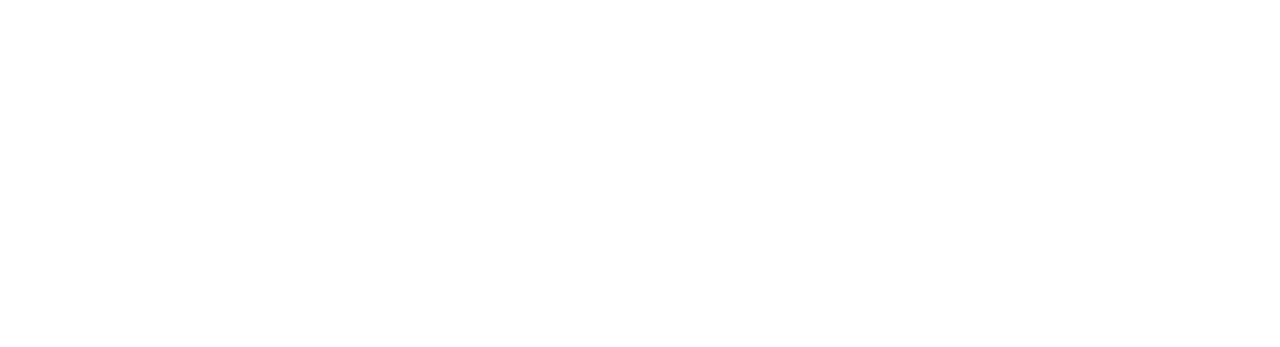
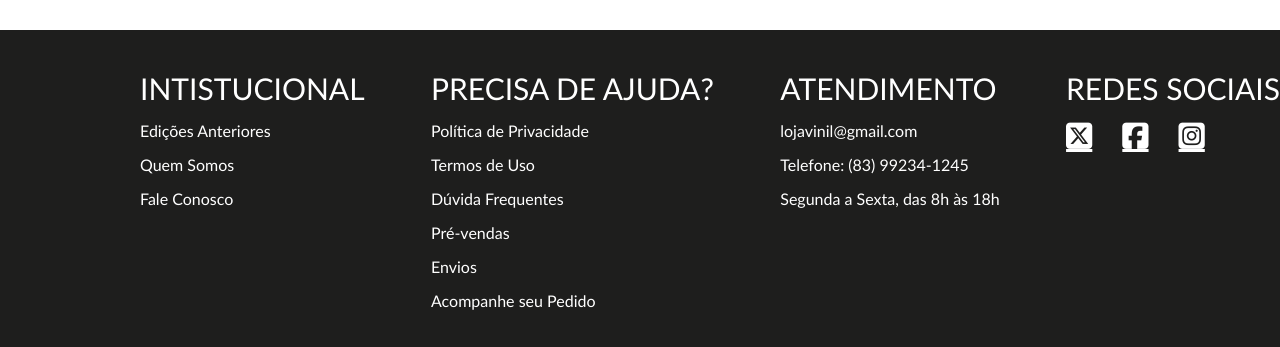
Before and after one commit to Pedro-Vitor21J/loja_vinil, an Angular app: page / in a window 1280 px wide. Shown: the part 1876-2223 px from the top of the page. Before the commit the page ends 1706 px from the top, so only its background shows below. Built offline with nearby package versions, Linux system fonts and the light colour scheme.

Commit message:
Feat(footer): Cria footer

```diff
--- a/src/app/components/pages/catalog/catalog.component.html
+++ b/src/app/components/pages/catalog/catalog.component.html
@@ -2,7 +2,6 @@
 <app-header></app-header>
 
 <!--Vinis Card-->
-
 <div class="vinly_card_group">
     @for (vinly of vinlys; track vinly.title) {
         <app-vinlycard
@@ -13,3 +12,5 @@
         />
         }
 </div>
+<!--Rodapé-->
+<app-footer></app-footer>
--- a/src/app/components/pages/catalog/catalog.component.ts
+++ b/src/app/components/pages/catalog/catalog.component.ts
@@ -3,12 +3,13 @@
 import { VinlycardComponent } from "../../template/vinlycard/vinlycard.component";
 import { vinly } from '../../model/vinly';
 import { vinly_mock } from '../../../../mock/mocks';
+import { FooterComponent } from "../../template/footer/footer.component";
 
 
 
 @Component({
   selector: 'app-catalog',
-  imports: [HeaderComponent, VinlycardComponent],
+  imports: [HeaderComponent, VinlycardComponent, FooterComponent],
   templateUrl: './catalog.component.html',
   styleUrl: './catalog.component.css'
 })
--- /dev/null
+++ b/src/app/components/template/footer/footer.component.css
@@ -0,0 +1,48 @@
+.footer {
+    width: auto;
+    background-color: var(--lightBlack);
+}
+
+.footer_container {
+    width: 100%;
+    max-width: 1280px;
+    padding-left: 14rem;
+    display: flex;
+    justify-content: space-between;
+    height: 41.1rem;
+    font-family: var(--fontDefault);
+    color: var(--pureWhite);
+    margin-top: 20rem;
+}
+
+.footer_category_information{
+    margin-top: 4rem;
+    font-size: 3rem;
+}
+
+.footer_information{
+    font-size: 1.6rem;
+}
+
+.footer_information_group{
+    display: flex;
+    flex-direction: column;
+    gap: 1.5rem;
+}
+
+.footer_information{
+    display: flex;
+    flex-direction: column;
+    gap: 1.5rem;
+}
+
+a {
+    display: flex;
+    color: var(--pureWhite);
+    font-size: 3rem;
+}
+
+.footer_social_media{
+    display: flex;
+    gap: 3rem;
+}
--- /dev/null
+++ b/src/app/components/template/footer/footer.component.html
@@ -0,0 +1,50 @@
+<footer class="footer">
+    <div class="footer_container">
+        <div class="footer_information_group">
+            <p class="footer_category_information">INTISTUCIONAL</p>
+
+            <div class="footer_information">
+                <p>Edições Anteriores</p>
+                <p>Quem Somos</p>
+                <p>Fale Conosco</p>
+            </div>
+
+        </div>
+
+        <div class="footer_information_group">
+            <p class="footer_category_information">PRECISA DE AJUDA?</p>
+
+            <div class="footer_information">
+                <p>Política de Privacidade</p>
+                <p>Termos de Uso</p>
+                <p>Dúvida Frequentes</p>
+                <p>Pré-vendas</p>
+                <p>Envios</p>
+                <p>Acompanhe seu Pedido</p>
+            </div>
+
+        </div>
+
+        <div class="footer_information_group">
+            <p class="footer_category_information">ATENDIMENTO</p>
+
+            <div class="footer_information">
+                <p>lojavinil<span>&#64;</span>gmail.com</p>
+                <p>Telefone: (83) 99234-1245</p>
+                <p>Segunda a Sexta, das 8h às 18h</p>
+            </div>
+
+        </div>
+
+        <div class="footer_information_group">
+            <p class="footer_category_information">REDES SOCIAIS</p>
+
+                <nav class="footer_social_media">
+                    <a href="#"><i class="fa-brands fa-square-x-twitter"></i></a>
+                    <a href="#"><i class="fa-brands fa-square-facebook"></i></a>
+                    <a href="#"><i class="fa-brands fa-square-instagram"></i></a>
+                </nav>
+
+        </div>
+    </div>
+</footer>
```
Also changed, not shown: src/app/components/template/footer/footer.component.ts (added, +11 -0 lines), 1 other file (tests, documents, lock files or other folders).
